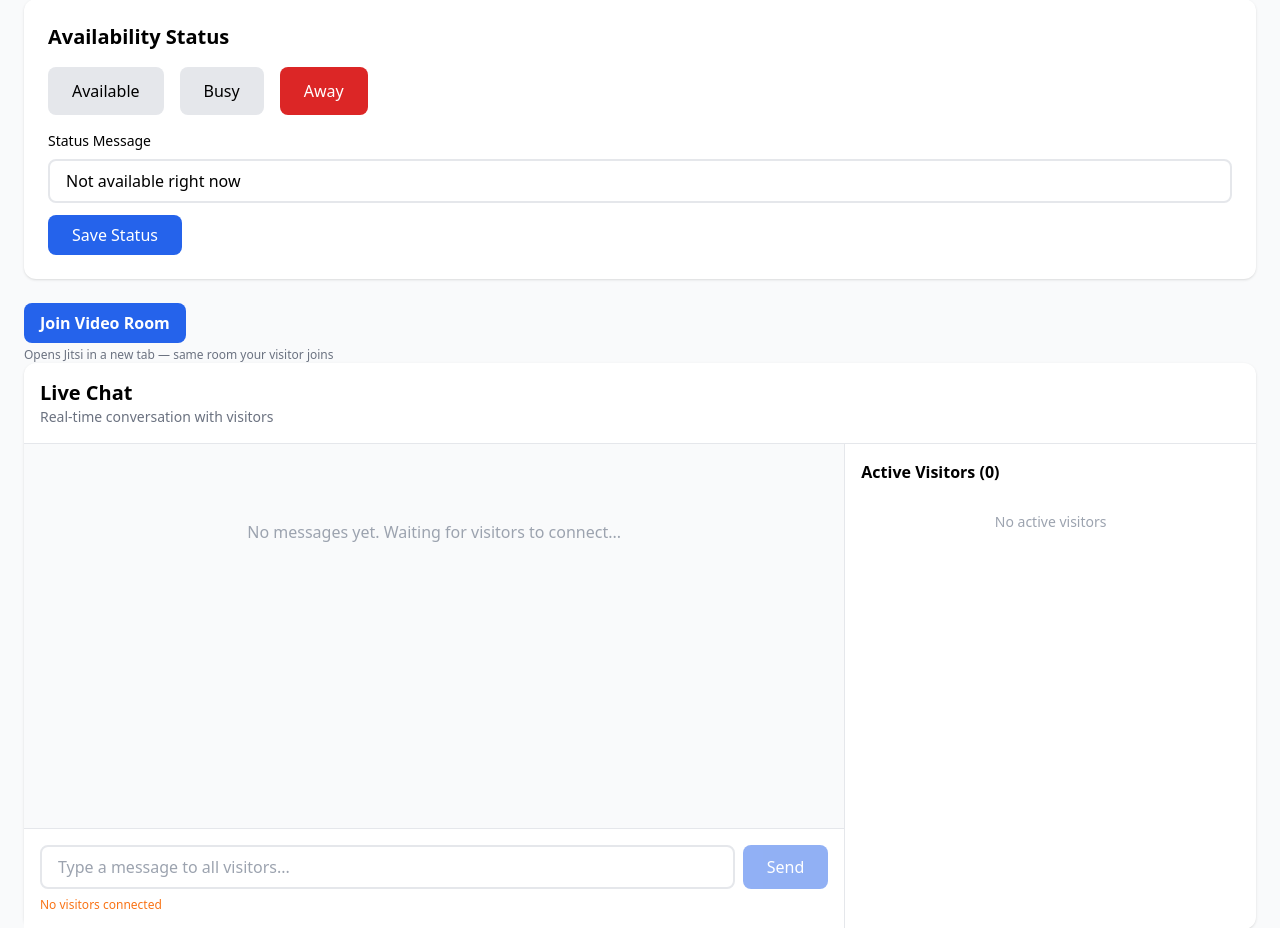
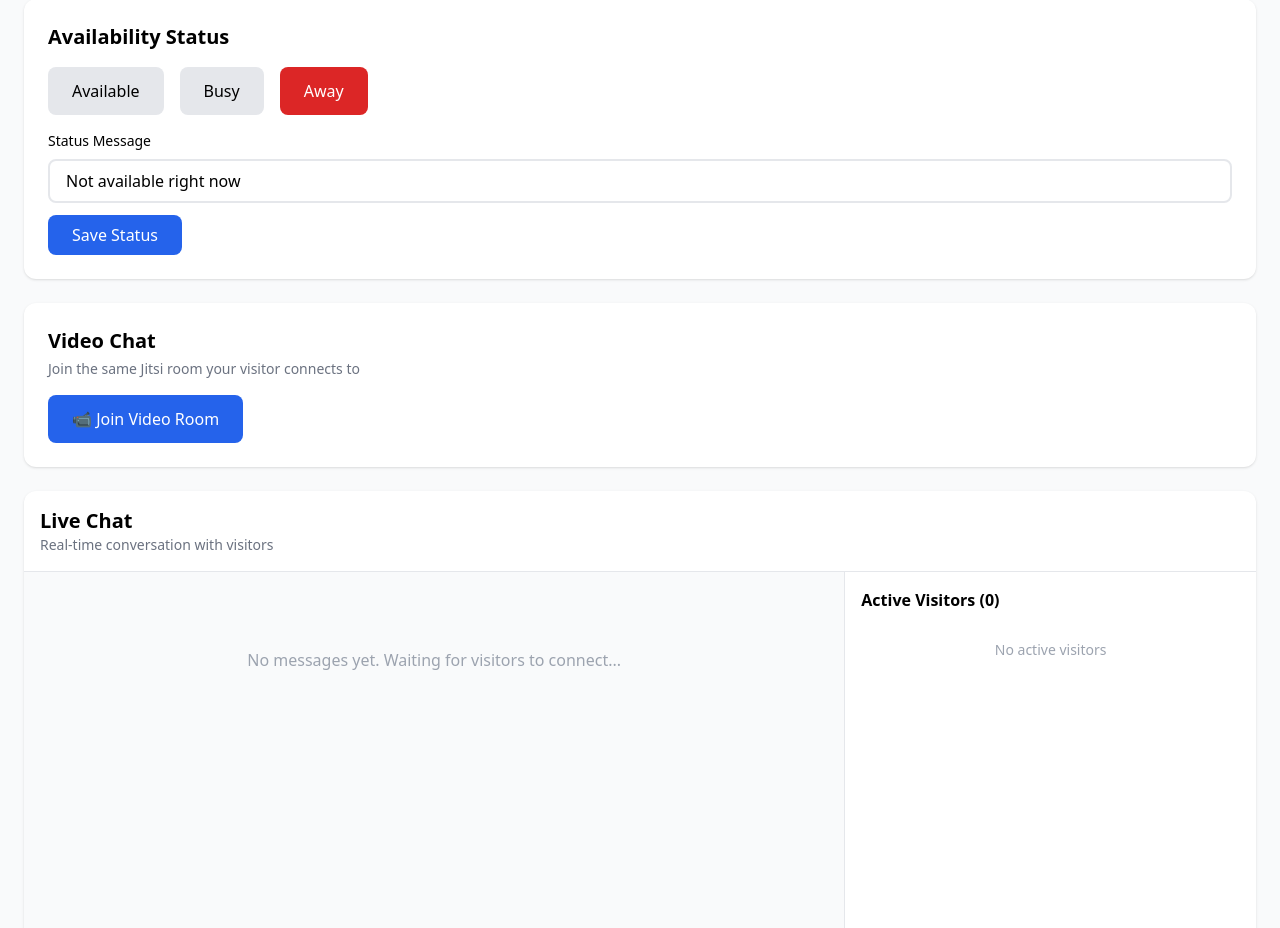
Before and after one commit to todiane/welcome-window, a Flask app: page /admin in a window 1280 px wide. Shown: the part 226-1154 px from the top of the page. Run offline with Flask 3, Linux system fonts and the light colour scheme; the visitor is signed in with stand-in values (Sample User, id 1); data comes from the database, SQL or seed files in the repository; data that the repository does not hold is empty; some libraries are stand-ins or nearby versions.

Commit message:
Update admin area to include better button for video room

```diff
--- a/templates/admin/dashboard.html
+++ b/templates/admin/dashboard.html
@@ -69,14 +69,16 @@
                 <button @click="updateStatus(status, statusMessage)" class="mt-3 px-6 py-2 bg-blue-600 hover:bg-blue-700 text-white rounded-lg">Save Status</button>
             </div>
         </div>
-        <!-- Video Room Button -->
-        <div class="mt-4">
-        <a href="https://meet.jit.si/DianeWelcomeWindow-{{ today }}"
-            target="_blank"
-            class="inline-flex items-center gap-2 px-4 py-2 bg-blue-600 hover:bg-blue-700 text-white font-semibold rounded-lg transition-colors">
-            Join Video Room
-        </a>
-        <p class="text-xs text-gray-500 mt-1">Opens Jitsi in a new tab — same room your visitor joins</p>
+
+        <!-- Video Room -->
+        <div class="bg-white rounded-xl p-6 shadow mb-6">
+            <h2 class="text-xl font-bold mb-1">Video Chat</h2>
+            <p class="text-sm text-gray-500 mb-4">Join the same Jitsi room your visitor connects to</p>
+            <a href="https://meet.jit.si/DianeWelcomeWindow-{{ today }}"
+               target="_blank"
+               class="inline-flex items-center gap-2 px-6 py-3 bg-blue-600 hover:bg-blue-700 text-white font-medium rounded-lg transition-colors">
+                📹 Join Video Room
+            </a>
         </div>
 
         <!-- Live Chat Interface -->
```
